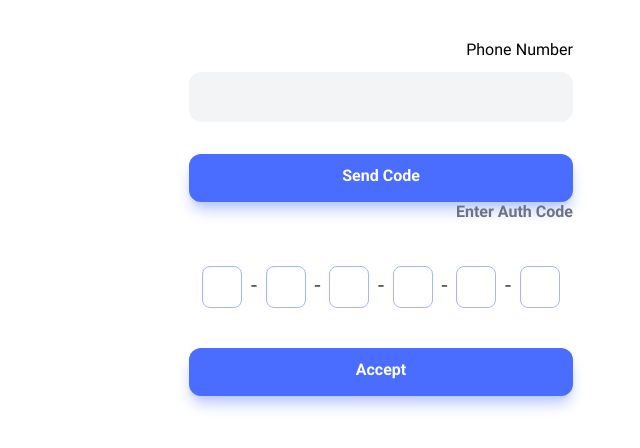
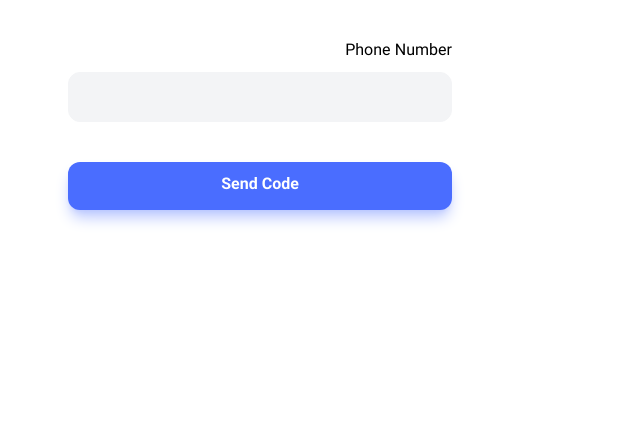
Before and after one commit to VahidTahmasebi/freelancer-react, a React (Vite) app in the folder freelancer-frontend/: page /auth in a window 1280 px wide. Shown: the top 448 px of the page, without its empty margins (452-1092 px from the left). Built offline with nearby package versions, Linux system fonts and the light colour scheme.

Commit message:
send otp

```diff
--- a/freelancer-frontend/src/App.jsx
+++ b/freelancer-frontend/src/App.jsx
@@ -1,13 +1,21 @@
 import { Route, Routes } from "react-router-dom";
+import { QueryClient, QueryClientProvider } from "@tanstack/react-query";
+import { Toaster } from "react-hot-toast";
+
 import Auth from "./pages/Auth";
+
+const queryClient = new QueryClient();
 
 function App() {
   return (
-    <div className="container xl:max-w-screen-xl">
-      <Routes>
-        <Route path="/auth" element={<Auth />} />
-      </Routes>
-    </div>
+    <QueryClientProvider client={queryClient}>
+      <Toaster />
+      <div className="container xl:max-w-screen-xl">
+        <Routes>
+          <Route path="/auth" element={<Auth />} />
+        </Routes>
+      </div>
+    </QueryClientProvider>
   );
 }
 
--- /dev/null
+++ b/freelancer-frontend/src/features/authentication/AuthContainer.jsx
@@ -0,0 +1,30 @@
+import { useState } from "react";
+
+import SendOTPForm from "./SendOTPForm";
+import CheckOTPForm from "./CheckOTPForm";
+
+const AuthContainer = () => {
+  const [phoneNumber, setPhoneNumber] = useState("");
+  const [step, setStep] = useState(1);
+
+  const renderStep = () => {
+    switch (step) {
+      case 1:
+        return (
+          <SendOTPForm
+            phoneNumber={phoneNumber}
+            setStep={setStep}
+            onChange={(e) => setPhoneNumber(e.target.value)}
+          />
+        );
+      case 2:
+        return <CheckOTPForm phoneNumber={phoneNumber} />;
+      default:
+        return null;
+    }
+  };
+
+  return <div className="w-full sm:max-w-sm">{renderStep()}</div>;
+};
+
+export default AuthContainer;
--- a/freelancer-frontend/src/features/authentication/SendOTPForm.jsx
+++ b/freelancer-frontend/src/features/authentication/SendOTPForm.jsx
@@ -1,22 +1,46 @@
-import { useState } from "react";
+import { useMutation } from "@tanstack/react-query";
+import { toast } from "react-hot-toast";
 
+import { getOtp } from "../../services/authService";
+
+import Loading from "../../ui/Loading";
 import TextField from "../../ui/TextField";
 
-const SendOTPForm = () => {
-  const [phoneNumber, setPhoneNumber] = useState("");
+const SendOTPForm = ({ phoneNumber, setStep, onChange }) => {
+  const { isPending, error, data, mutateAsync } = useMutation({
+    mutationFn: getOtp,
+  });
+
+  const sendOtpHandler = async (e) => {
+    e.preventDefault();
+
+    try {
+      const res = await mutateAsync({ phoneNumber });
+      setStep(2);
+      toast.success(res?.message);
+    } catch (error) {
+      toast.error(error?.response?.data?.message);
+    }
+  };
 
   return (
     <div>
-      <form className="space-y-8">
+      <form onSubmit={sendOtpHandler} className="space-y-10">
         <div>
           <TextField
             label="Phone Number"
             name="phoneNumber"
             value={phoneNumber}
-            onChange={(e) => setPhoneNumber(e.target.value)}
+            onChange={onChange}
           />
         </div>
-        <button className="btn btn--primary w-full">Send Code</button>
+        {isPending ? (
+          <Loading />
+        ) : (
+          <button type="submit" className="btn btn--primary w-full">
+            Send Code
+          </button>
+        )}
       </form>
     </div>
   );
--- a/freelancer-frontend/src/pages/Auth.jsx
+++ b/freelancer-frontend/src/pages/Auth.jsx
@@ -1,13 +1,9 @@
-import CheckOTPForm from "../features/authentication/CheckOTPForm";
-import SendOTPForm from "../features/authentication/SendOTPForm";
+import AuthContainer from "../features/authentication/AuthContainer";
 
 const Auth = () => {
   return (
     <div className="flex justify-center pt-10">
-      <div className="w-full sm:max-w-sm">
-        <SendOTPForm />
-        <CheckOTPForm />
-      </div>
+      <AuthContainer />
     </div>
   );
 };
```
